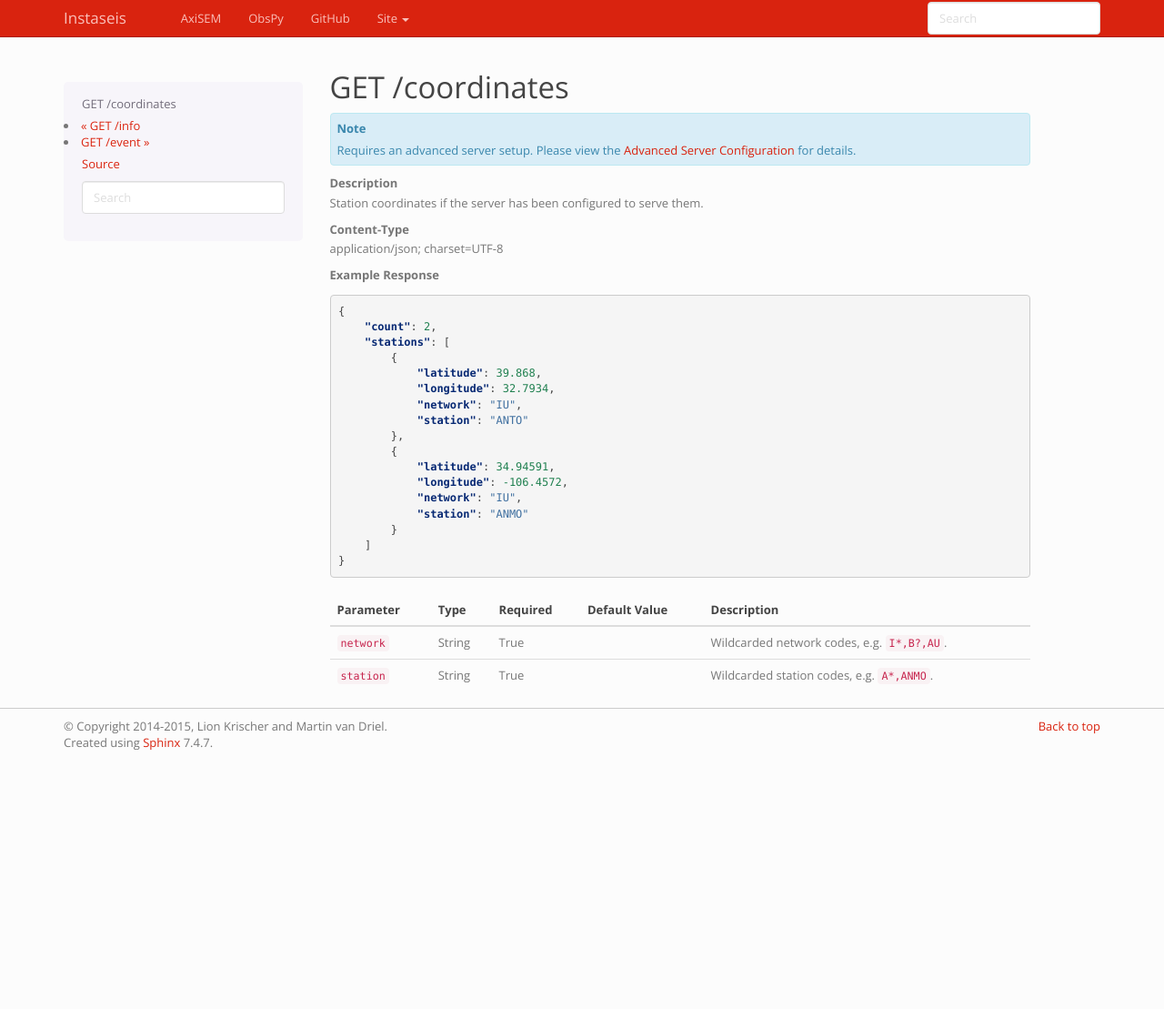
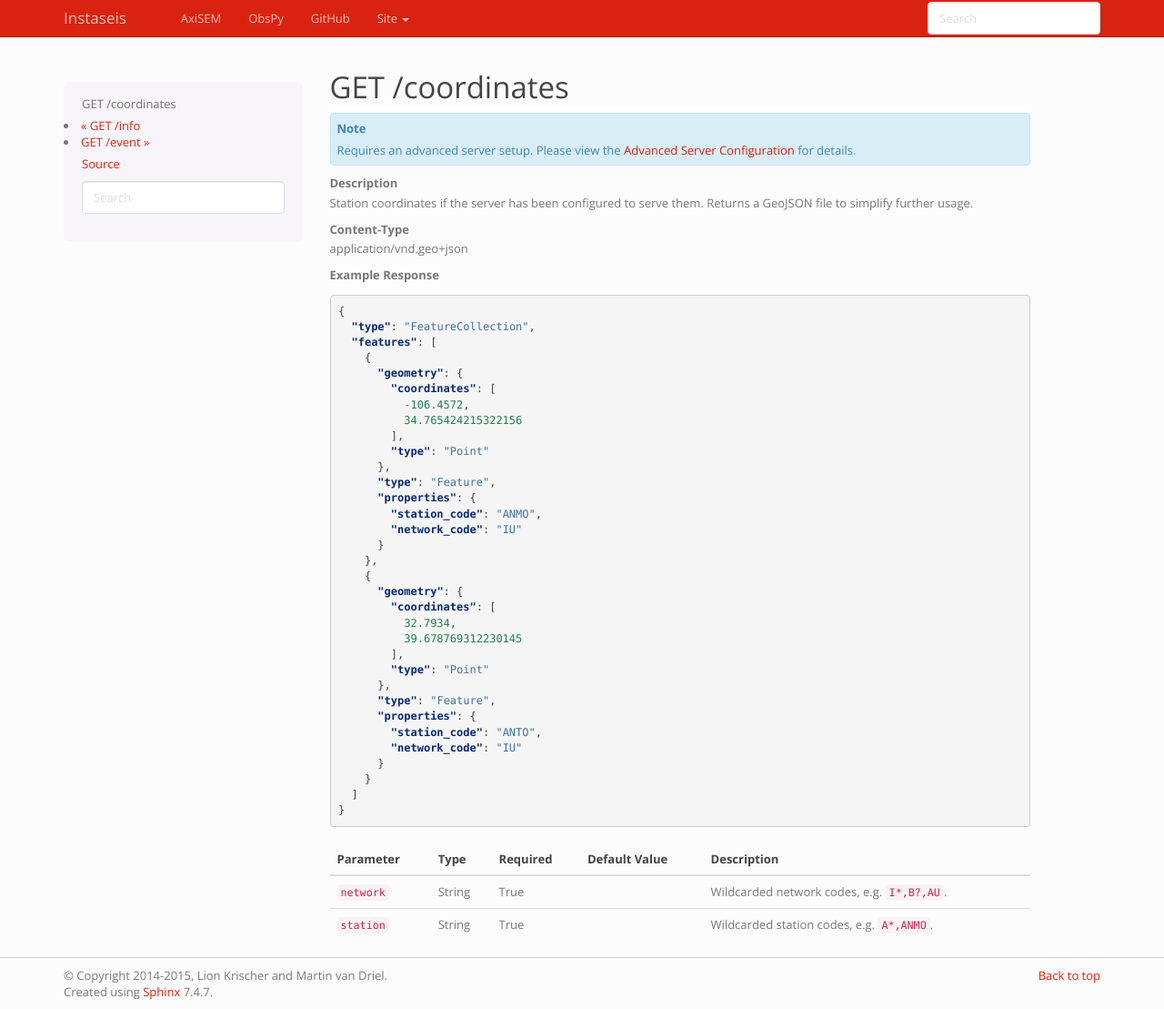
Before and after one commit to krischer/instaseis, a Sphinx documentation site: the page built from doc/routes/coordinates.rst, in a window 1280 px wide and 1109 px high. Shown: the whole window at 91% size. Built offline with Sphinx 7.4.7, drawn with Linux system fonts in a browser that asks for light colours; the version number could not be read and is left out.

Commit message:
/coordinate route now serves GeoJSON files.

```diff
--- a/doc/routes/coordinates.rst
+++ b/doc/routes/coordinates.rst
@@ -8,29 +8,46 @@ GET /coordinates
 
 Description
     Station coordinates if the server has been configured to serve them.
+    Returns a GeoJSON file to simplify further usage.
 
 Content-Type
-    application/json; charset=UTF-8
+    application/vnd.geo+json
 
 Example Response
     .. code-block:: json
 
         {
-            "count": 2,
-            "stations": [
-                {
-                    "latitude": 39.868,
-                    "longitude": 32.7934,
-                    "network": "IU",
-                    "station": "ANTO"
-                },
-                {
-                    "latitude": 34.94591,
-                    "longitude": -106.4572,
-                    "network": "IU",
-                    "station": "ANMO"
-                }
-            ]
+          "type": "FeatureCollection",
+          "features": [
+            {
+              "geometry": {
+                "coordinates": [
+                  -106.4572,
+                  34.765424215322156
+                ],
+                "type": "Point"
+              },
+              "type": "Feature",
+              "properties": {
+                "station_code": "ANMO",
+                "network_code": "IU"
+              }
+            },
+            {
+              "geometry": {
+                "coordinates": [
+                  32.7934,
+                  39.678769312230145
+                ],
+                "type": "Point"
+              },
+              "type": "Feature",
+              "properties": {
+                "station_code": "ANTO",
+                "network_code": "IU"
+              }
+            }
+          ]
         }
 
 +-------------------------+----------+----------+-----------------------------+----------------------------------------------------------------------+
```
Also changed, not shown: 2 other files.
